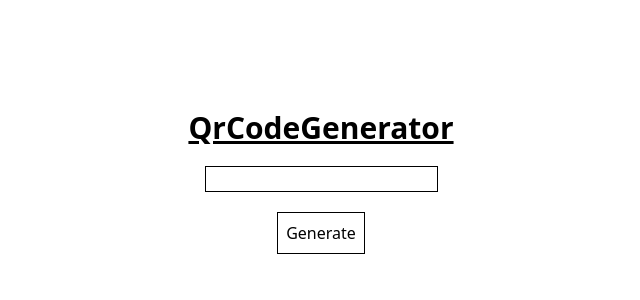
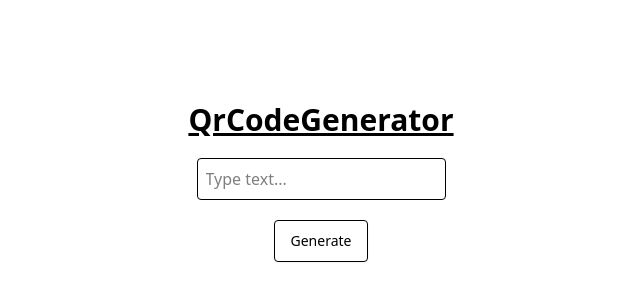
Before and after one commit to andrabra/qrCodeApp, a React (Vite) app: page / in a window 1280 px wide. Shown: the part 68-368 px from the top of the page, without its empty margins (319-959 px from the left). Built offline with nearby package versions, Linux system fonts and the light colour scheme.

Commit message:
Добавил стили и подключил библиотеку для сканирования qr кодов

```diff
--- a/package.json
+++ b/package.json
@@ -11,6 +11,7 @@
   },
   "dependencies": {
     "@tailwindcss/vite": "^4.1.18",
+    "@yudiel/react-qr-scanner": "^2.5.0",
     "qrcode.react": "^4.2.0",
     "react": "^19.2.0",
     "react-dom": "^19.2.0",
--- a/src/components/QrCodeGenerator/QrCodeGenerator.jsx
+++ b/src/components/QrCodeGenerator/QrCodeGenerator.jsx
@@ -24,14 +24,15 @@ const QrCodeGenerator = () => {
         className="flex flex-col justify-center items-center gap-5"
       >
         <input
+          placeholder="Type text..."
           value={inputChar}
           onChange={handleChange}
-          className="border"
+          className="border rounded-sm p-2"
           type="text"
         />
         <button
           onClick={handleClick}
-          className="border p-2 cursor-pointer"
+          className="border rounded-sm p-2 cursor-pointer hover:gray-600 focus:ring-1 focus:ring-brand-medium shadow-xs font-medium leading-5 rounded-base text-sm px-4 py-2.5 focus:outline-none"
           type="submit"
         >
           Generate
```
Also changed, not shown: 1 other file (tests, documents, lock files or other folders).
